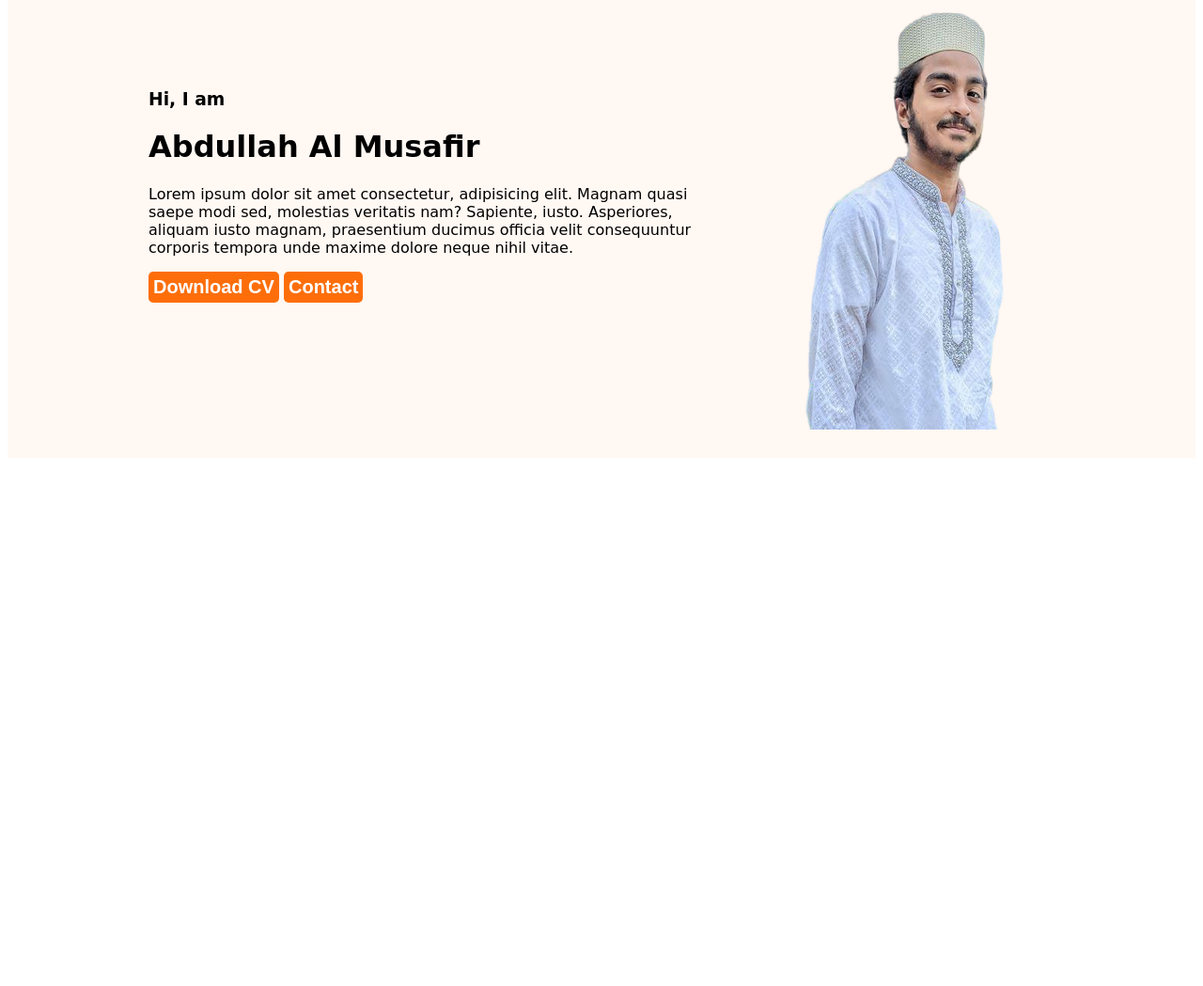
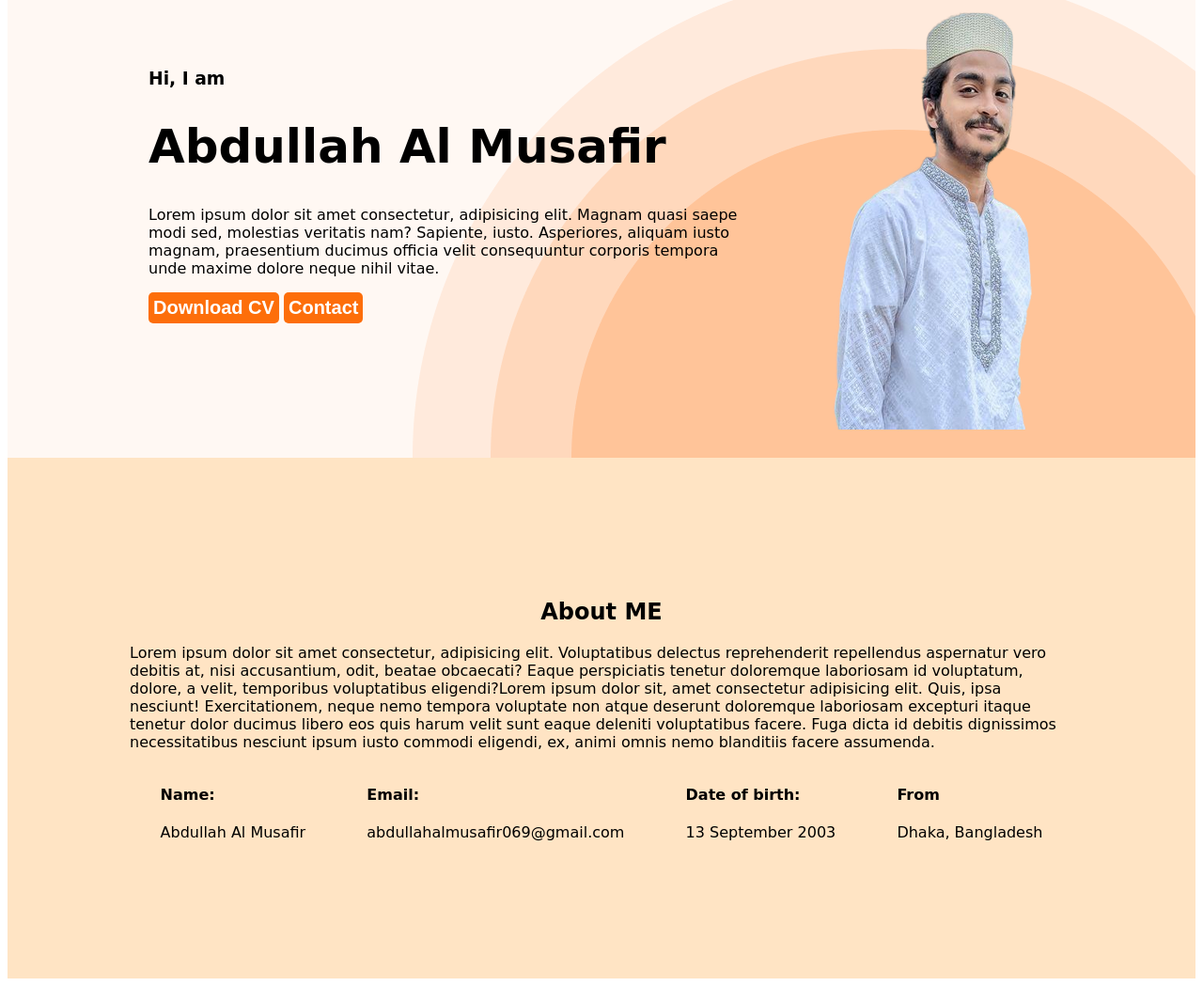
Before and after one commit to AlMusafir/web-dev-portfolio, a plain HTML site: page index.html in a window 1280 px wide. Shown: the part 240-1289 px from the top of the page at 94% size. Before the commit the page ends 800 px from the top, so only its background shows below. Drawn offline with Linux system fonts and the light colour scheme.

Commit message:
ki jani add korsi mone nai , mone hole bolbo

```diff
--- a/index.html
+++ b/index.html
@@ -35,7 +35,30 @@
 
     </header>
     <main>
-
+        <!-- This is about section -->
+        <section class="about">
+            <h2 class="section-h2">About ME</h2>
+            <p>Lorem ipsum dolor sit amet consectetur, adipisicing elit. Voluptatibus delectus reprehenderit repellendus aspernatur vero debitis at, nisi accusantium, odit, beatae obcaecati? Eaque perspiciatis tenetur doloremque laboriosam id voluptatum, dolore, a velit, temporibus voluptatibus eligendi?Lorem ipsum dolor sit, amet consectetur adipisicing elit. Quis, ipsa nesciunt! Exercitationem, neque nemo tempora voluptate non atque deserunt doloremque laboriosam excepturi itaque tenetur dolor ducimus libero eos quis harum velit sunt eaque deleniti voluptatibus facere. Fuga dicta id debitis dignissimos necessitatibus nesciunt ipsum iusto commodi eligendi, ex, animi omnis nemo blanditiis facere assumenda.</p>
+            <div class="about-info-container">
+                <!-- .about-info*4>h4.info-title.+p.info-description -->
+                <div class="about-info">
+                    <h4 class="info-title">Name:</h4>
+                    <p class="info-description">Abdullah Al Musafir</p>
+                </div>
+                <div class="about-info">
+                    <h4 class="info-title">Email:</h4>
+                    <p class="info-description">abdullahalmusafir069@gmail.com</p>
+                </div>
+                <div class="about-info">
+                    <h4 class="info-title">Date of birth:</h4>
+                    <p class="info-description">13 September 2003</p>
+                </div>
+                <div class="about-info">
+                    <h4 class="info-title">From</h4>
+                    <p class="info-description">Dhaka, Bangladesh</p>
+                </div>
+            </div>
+        </section>
     </main>
     <footer>
 
--- a/portfolio.css
+++ b/portfolio.css
@@ -43,10 +43,14 @@ nav > ul{
 
 .header{
     background-color: #FFF8F3;
+    background-image: url('./images/header_bg.png');
+    background-repeat: no-repeat;
+    background-position: bottom right;
+    /* height: ; */
 }
 
 .banner{
-    padding: 30px 30px 30px 150px ;
+    padding: 30px 0px 30px 150px ;
     display: flex;
     align-items: center;
 }
@@ -57,9 +61,13 @@ nav > ul{
 }
 
 
+.banner-gretting{
+    font-size: 50px;
+}
 
-
-
+.banner-title{
+    font-size: 50px;
+}
 
 
 
@@ -76,3 +84,20 @@ nav a{
     text-decoration: none;
     /* color: ; */
 }
+
+
+/* This is about ABOUT me */
+
+.about{
+    padding: 130px;
+    background-color: bisque;
+}
+
+.section-h2{
+    text-align: center;
+}
+
+.about-info-container{
+    display: flex;
+    justify-content: space-around;
+}
```
